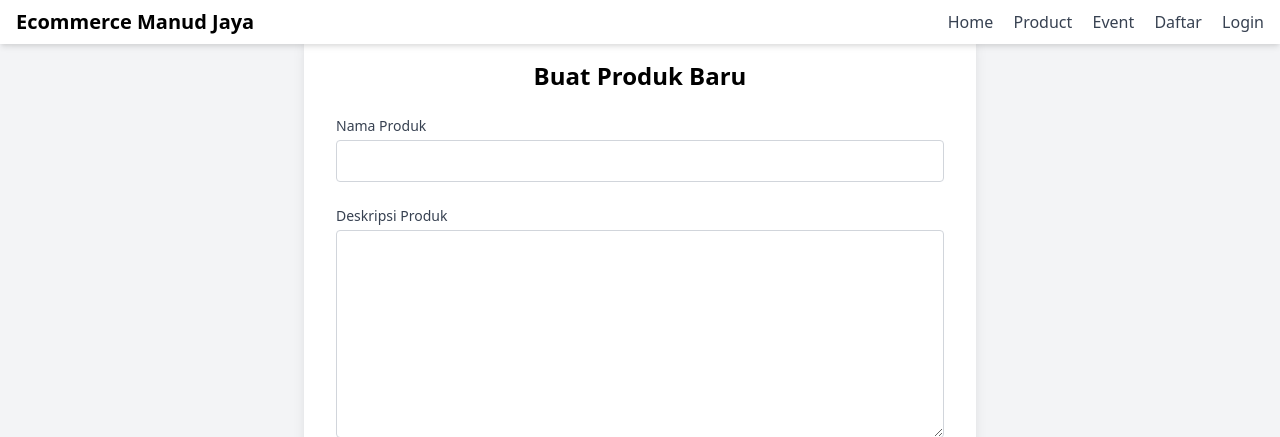
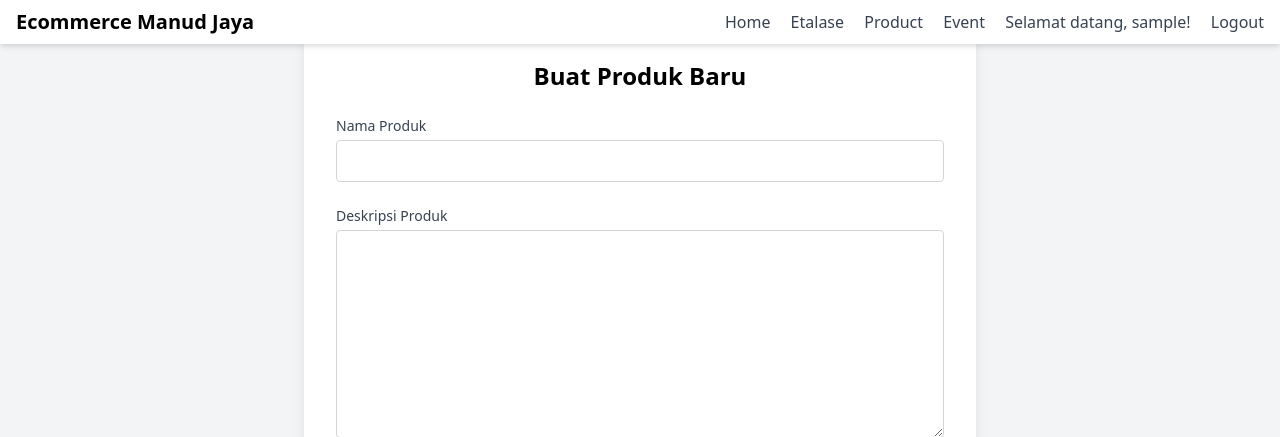
Before and after one commit to DTPL2025/tugas-proyek, a Flask app: page /produk/buat in a window 1280 px wide. Shown: the top 437 px of the page. Run offline with Flask 3, Linux system fonts and the light colour scheme; a user stored in the database is signed in; tables that the repository leaves empty hold one stand-in row (values such as "Sample post"); some libraries are stand-ins or nearby versions.

Commit message:
fix navbar

```diff
--- a/app/templates/base.jinja
+++ b/app/templates/base.jinja
@@ -13,13 +13,13 @@
             <a href="{{ url_for('home') }}" class="text-xl font-bold">Ecommerce Manud Jaya</a>
             <div class="space-x-4">
                 <a href="{{ url_for('home') }}" class="text-gray-700 hover:text-gray-900">Home</a>
-                {% if role == 'Penjual' %}
-                    <a href="{{ url_for('view_product_seller') }}" class="text-gray-700 hover:text-gray-900">Etalase</a>
+                {% if current_user.role == 'Penjual' %}
+                    <a href="{{ url_for('etalase_product') }}" class="text-gray-700 hover:text-gray-900">Etalase</a>
                 {% endif %}
-                <a href="{{ url_for('katalog_buyer') }}" class="text-gray-700 hover:text-gray-900">Product</a>
+                <a href="{{ url_for('katalog_product') }}" class="text-gray-700 hover:text-gray-900">Product</a>
                 <a href="/" class="text-gray-700 hover:text-gray-900">Event</a>
-                {% if username %}
-                    <span class="text-gray-700">Selamat datang, {{ username }}!</span>
+                {% if current_user.is_authenticated %}
+                    <span class="text-gray-700">Selamat datang, {{ current_user.username }}!</span>
                     <a href="{{ url_for('logout') }}" class="text-gray-700 hover:text-gray-900">Logout</a>
                 {% else %}
                     <a href="{{ url_for('register') }}" class="text-gray-700 hover:text-gray-900">Daftar</a>
```
